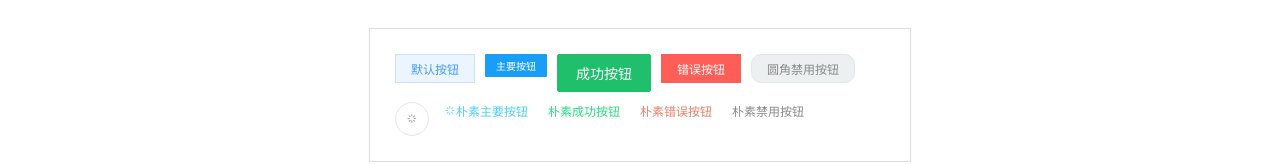
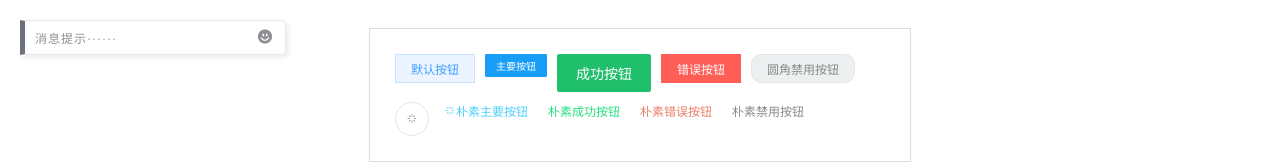
Before and after one commit to Jason9708/ChicagoUI, a Vue app: page /#/ in a window 1280 px wide. Both pictures are taken after a click on the button "默认按钮". Shown: the top 164 px of the page. Built offline with nearby package versions, Linux system fonts and the light colour scheme.

Commit message:
update README.md

```diff
--- a/examples/views/ComponentView/view01.vue
+++ b/examples/views/ComponentView/view01.vue
@@ -1,7 +1,7 @@
 <template>
   <div style='display:flex;flex-direction:column;align-items:center;padding:20px;'>
     <div style='width:500px;padding:20px;border:1px solid #DDDDDD;display:flex;flex-wrap:wrap;'>
-      <cai-button>默认按钮</cai-button>
+      <cai-button @click='handleClick'>默认按钮</cai-button>
       <cai-button type='primary' size='small' @click='handleClick2'>主要按钮</cai-button>
       <cai-button type='success' size='large' @click='handleClick1'>成功按钮</cai-button>
       <cai-button type='error' @click='handleClick3'>错误按钮</cai-button>
@@ -102,6 +102,13 @@ export default {
     msg: String
   },
   methods:{
+    handleClick:function(){
+      this.$message({
+        content:'消息提示······',
+        icon:'cai-icon-smile-fill'
+      })
+      console.log('点击了按钮.....')
+    },
     handleClick1:function(){
       this.$message({
         content:'消息提示······',
@@ -136,7 +143,6 @@ export default {
 }
 </script>
 
-<!-- Add "scoped" attribute to limit CSS to this component only -->
 <style scoped lang="less">
 /deep/ .cai-Button{
   margin:5px;
--- a/packages/CaiMessage/component/index.vue
+++ b/packages/CaiMessage/component/index.vue
@@ -82,7 +82,8 @@ export default {
     background: #fff;
     color :#606266;
     border:1px solid #DCDFE6;
-    border-radius:5px;
+    border-left:5px solid #2f3640;
+    border-radius:0px 5px 5px 0px;
     padding: 5px 10px;
     min-width: 240px;
     max-width:500px;
@@ -105,6 +106,7 @@ export default {
 .cai-Message-success{
     background: #66EE66;
     border:1px solid #66EE66;
+    border-left:5px solid #27ae60;
     box-shadow:3px 3px 5px #AEE7A0;
     color:#303133;
 }
@@ -112,6 +114,7 @@ export default {
 .cai-Message-warning{
     background: #F9CDB0;
     border:1px solid #F9CDB0;
+    border-left:5px solid #e74c3c;
     box-shadow:3px 3px 5px #FDE3BD;
     color:#303133;
 }
@@ -119,6 +122,7 @@ export default {
 .cai-Message-error{
     background: #FBA28C;
     border:1px solid #FBA28C;
+    border-left:5px solid #c0392b;
     box-shadow:3px 3px 5px #FACBC0;
     color:#303133;
 }
```
Also changed, not shown: examples/assets/logo.png (deleted), 1 other file (tests, documents, lock files or other folders).
